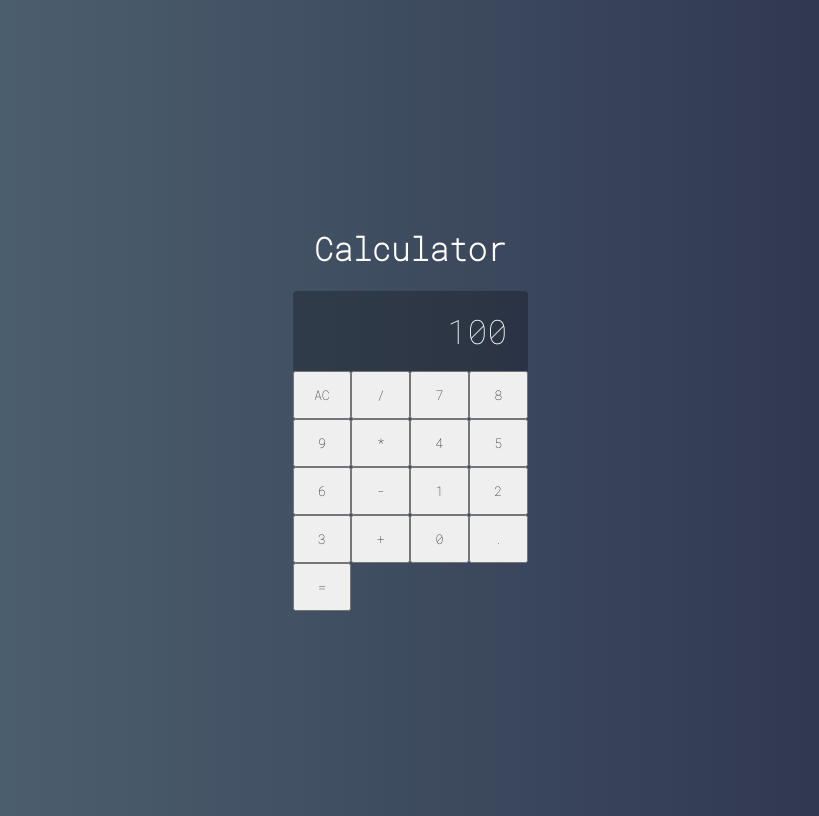
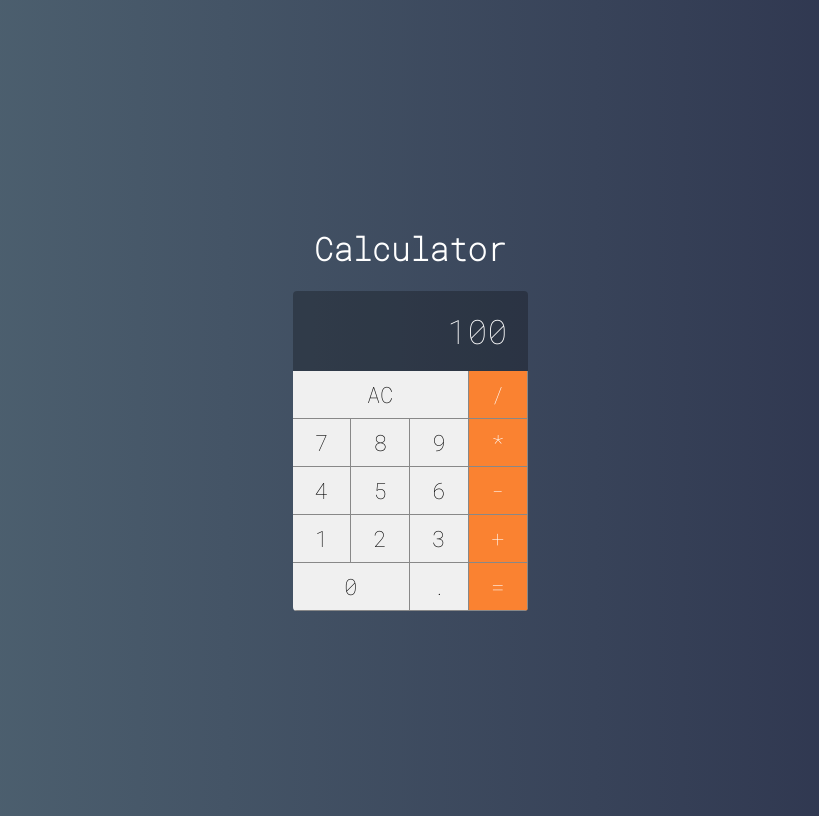
Before and after one commit to alekaimer/react-calculator, a React (Create React App) app: page / in a window 1280 px wide. Shown: the whole page, without its empty margins (230-1049 px from the left). Built offline with nearby package versions, Linux system fonts and the light colour scheme.

Commit message:
fix: sets the visual style of the Button

```diff
--- a/src/components/Button.css
+++ b/src/components/Button.css
@@ -5,9 +5,28 @@
 
 .button {
   font-size: 1.4em;
-  background-color: var(--bg-buutton);
+  background-color: var(--bg-button);
   border: none;
   border-right: var(--border-button);
   border-bottom: var(--border-button);
   outline: none;
 }
+.button:active {
+  background-color: #ccc;
+}
+
+.button.double {
+  grid-column: span 2;
+}
+
+.button.triple {
+  grid-column: span 3;
+}
+
+.button.operation {
+ background-color: #fa8231;
+ color: #fff;
+}
+.button.operation:active {
+ background-color: #fa8231cc;
+}
--- a/src/components/Button.jsx
+++ b/src/components/Button.jsx
@@ -2,4 +2,18 @@ import React, { Component } from 'react'
 import './Button.css'
 
 export default props =>
-  <button>{props.label}</button>
+  <button
+
+  //defines classes
+  className={`
+    button
+    ${props.operation ? 'operation' : ''}
+    ${props.double ? 'double' : ''}
+    ${props.triple ? 'triple' : ''}
+  `}
+
+  // action of button
+  onCLick={_ => props.click && props.click(props.label)}
+  >
+    {props.label}
+  </button>
--- a/src/main/Calculator.jsx
+++ b/src/main/Calculator.jsx
@@ -10,28 +10,28 @@ export default class Calculator extends Component {
       <div className="calculator">
         <Display value={100} />
 
-        <Button label="AC" />
+        <Button label="AC" triple />
 
-        <Button label="/" />
+        <Button label="/" operation />
         <Button label="7" />
         <Button label="8" />
         <Button label="9" />
 
-        <Button label="*" />
+        <Button label="*" operation />
         <Button label="4" />
         <Button label="5" />
         <Button label="6" />
 
-        <Button label="-" />
+        <Button label="-" operation />
         <Button label="1" />
         <Button label="2" />
         <Button label="3" />
 
-        <Button label="+" />
-        <Button label="0" />
+        <Button label="+" operation />
+        <Button label="0" double />
         <Button label="." />
 
-        <Button label="=" />
+        <Button label="=" operation />
       </div>
     )
   }
```
